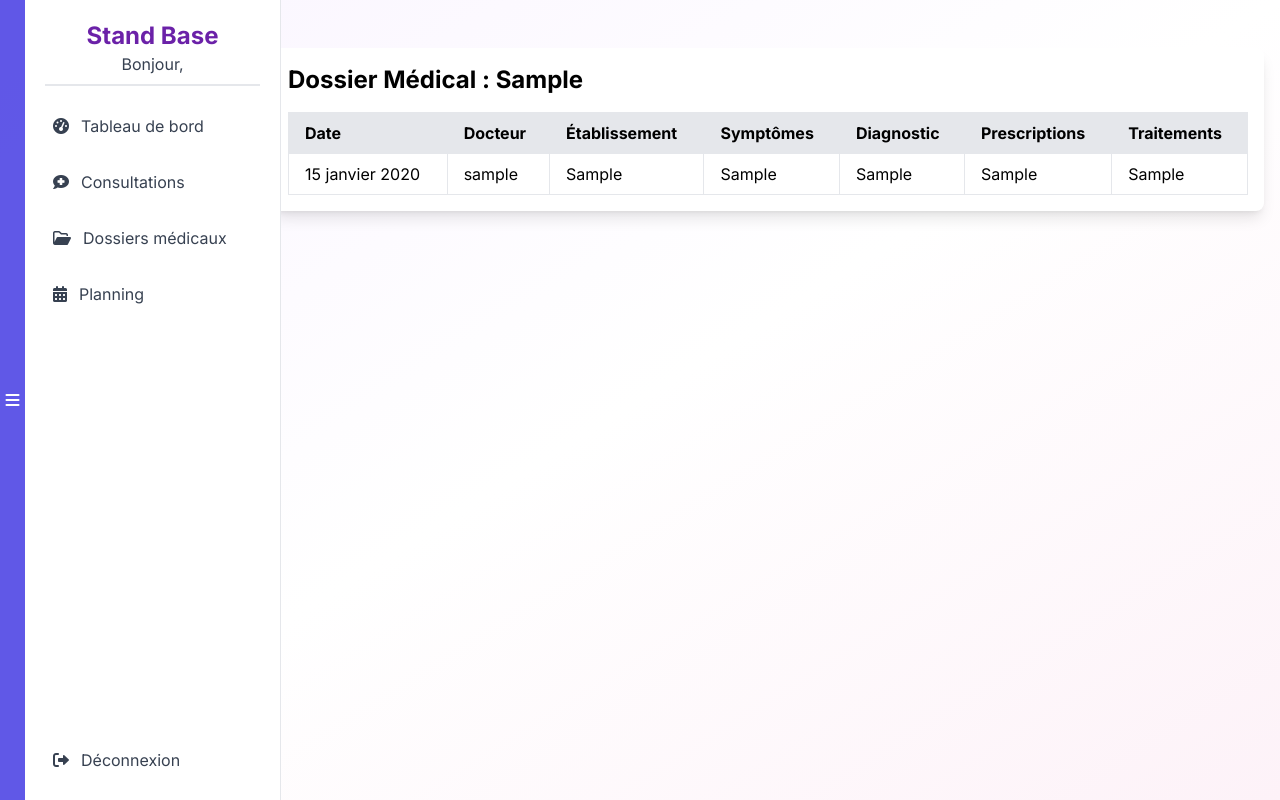
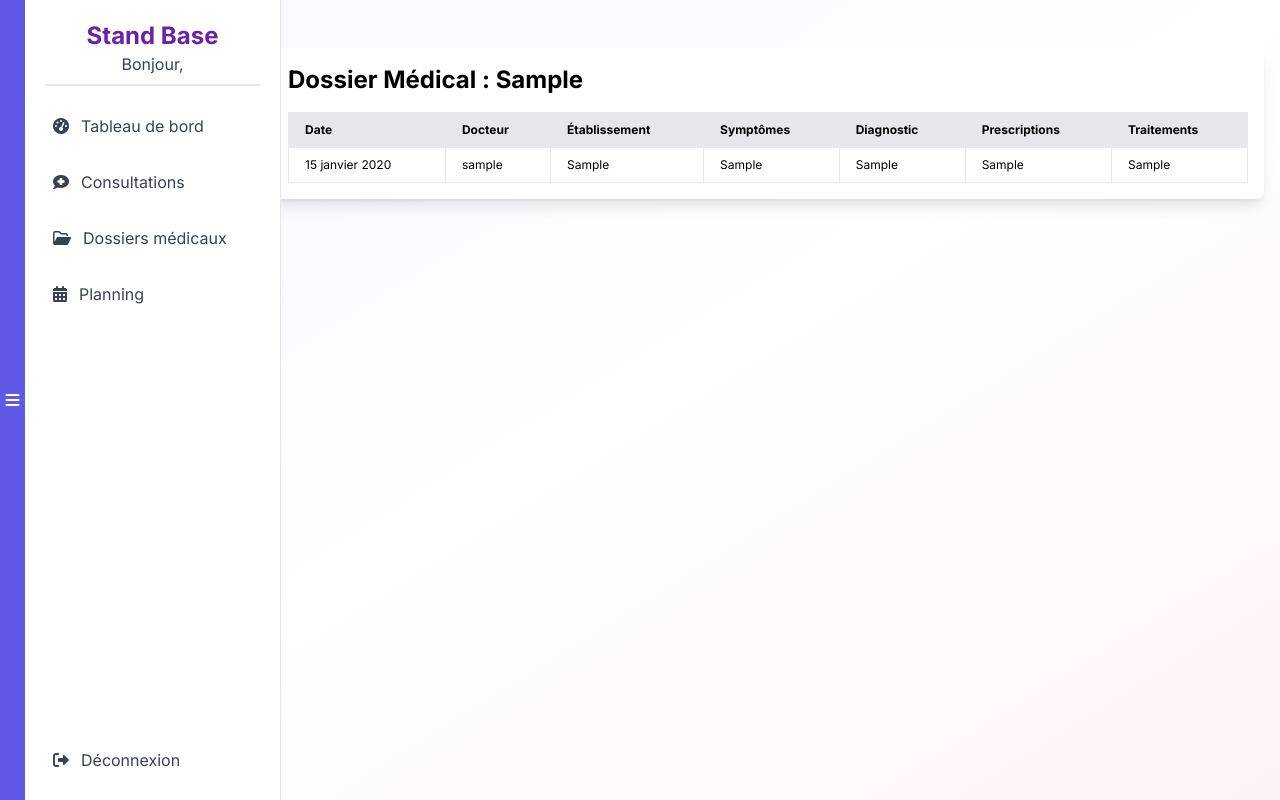
Before and after one commit to Tomixbo/Espace_Sante, a Django app: page /dossier-medical/1/ in a window 1280 px wide. Run offline with Django 5.2, Linux system fonts and the light colour scheme; tables that the repository leaves empty hold one stand-in row (values such as "Sample post"); some libraries are stand-ins or nearby versions.

Commit message:
Fix responsive : dossier_medical

```diff
--- a/esante/dossier_medical/templates/dossier_medical/dossier_medical.html
+++ b/esante/dossier_medical/templates/dossier_medical/dossier_medical.html
@@ -3,7 +3,7 @@
 
 
 {% block content %}
-
+<div class="my-8 ">
 {% include 'dossier_medical/dossier_medical_content.html'%}
-
+</div>
 {% endblock %}
--- a/esante/dossier_medical/templates/dossier_medical/dossier_medical_content.html
+++ b/esante/dossier_medical/templates/dossier_medical/dossier_medical_content.html
@@ -1,19 +1,20 @@
-<div class="container mx-auto my-8 p-4 bg-white rounded-lg shadow-lg">
+<div class="container mx-auto p-4 bg-white rounded-lg shadow-lg h-full flex flex-col">
     <div class="flex justify-between items-center mb-4">
-        <h2 class="text-2xl font-bold">Dossier Médical : {{ membre.username|title }}</h2>
+        <h2 class="text-2xl font-bold adaptive-text">Dossier Médical : {{ membre.username|title }}</h2>
 
         <!-- Bouton visible uniquement pour les médecins -->
         {% if user.user_type == 'medecin' %}
-        <button id="add-consultation-button" class="bg-purple-600 text-white py-2 px-4 rounded-lg shadow hover:bg-purple-700 transition duration-200">
+        <button id="add-consultation-button" class="bg-purple-600 text-white py-2 px-4 rounded-lg shadow hover:bg-purple-700 transition duration-200 adaptive-text">
             Ajouter une historique de consultation
         </button>
         {% endif %}
     </div>
 
-    <!-- Tableau des consultations -->
-    <div class="flex flex-wrap">
-        <div class="w-full overflow-x-auto">
-            <table class="table-auto w-full text-left border-collapse">
+    <!-- Conteneur de défilement global pour le tableau -->
+    <div class="flex-grow min-h-0 overflow-auto">
+        <!-- Conteneur pour gérer le défilement horizontal -->
+
+            <table class="table-auto min-w-full text-left border-collapse adaptive-text">
                 <thead class="bg-gray-200">
                     <tr>
                         <th class="px-2 md:px-4 py-2 border">Date</th>
@@ -43,9 +44,10 @@
                     {% endfor %}
                 </tbody>
             </table>
-        </div>
+
     </div>
 </div>
+
 
 <!-- Fenêtre modale pour ajouter une consultation -->
 <div id="add-consultation-modal" class="fixed inset-0 bg-gray-800 bg-opacity-75  justify-center items-center z-50 hidden">
--- a/esante/theme/templates/navbar2.html
+++ b/esante/theme/templates/navbar2.html
@@ -104,20 +104,26 @@
             }
 
         }
+
+        /* Styles adaptatifs pour la taille du texte */
+        .adaptive-text {
+            font-size: clamp(0.750rem, 0.5vw + 0.25rem, 1.25rem); /* Exemples de valeurs */
+        }
+
     </style>
 </head>
 
 <body class="bg-gradient-to-br from-purple-50 via-white to-pink-50 min-h-screen">
 
-    <div class="flex flex-col md:flex-row">
+    <div class="flex flex-col md:flex-row w-full">
         <!-- Bouton pour le collapse de la barre latérale -->
         <button id="toggle-sidebar" class="p-1">
             <i class="fas fa-bars"></i>
         </button>
 
         <!-- Barre latérale -->
-        <aside id="sidebar" class="w-64 bg-white border-r border-gray-200 p-5 h-screen flex flex-col justify-between">
-            <div>
+        <aside id="sidebar" class="w-64 bg-white border-r border-gray-200 p-5 h-screen flex flex-col sm:justify-between">
+            <div class="flex flex-col">
                 <a href="{% url 'home' %}">
                     <h2 class="text-2xl font-bold text-purple-800 text-center">Stand Base</h2>
                 </a>
@@ -179,7 +185,8 @@
                 </nav>
             </div>
 
-
+            <!-- Formulaire de déconnexion, placé dans le même conteneur pour les petits écrans -->
+            <div class="flex flex-col sm:mt-0">
                 <form method="POST" action="{% url 'logout' %}" class="flex items-center">
                     {% csrf_token %}
                     <button type="submit" class="nav-link flex items-center p-2 text-gray-700 hover:bg-purple-100 rounded-md w-full text-left">
@@ -187,7 +194,7 @@
                         <span>Déconnexion</span>
                     </button>
                 </form>
-
+            </div>
         </aside>
 
 
```
Also changed, not shown: esante/consultation/templates/consultation/chat_template.html (+13 -21 lines).
